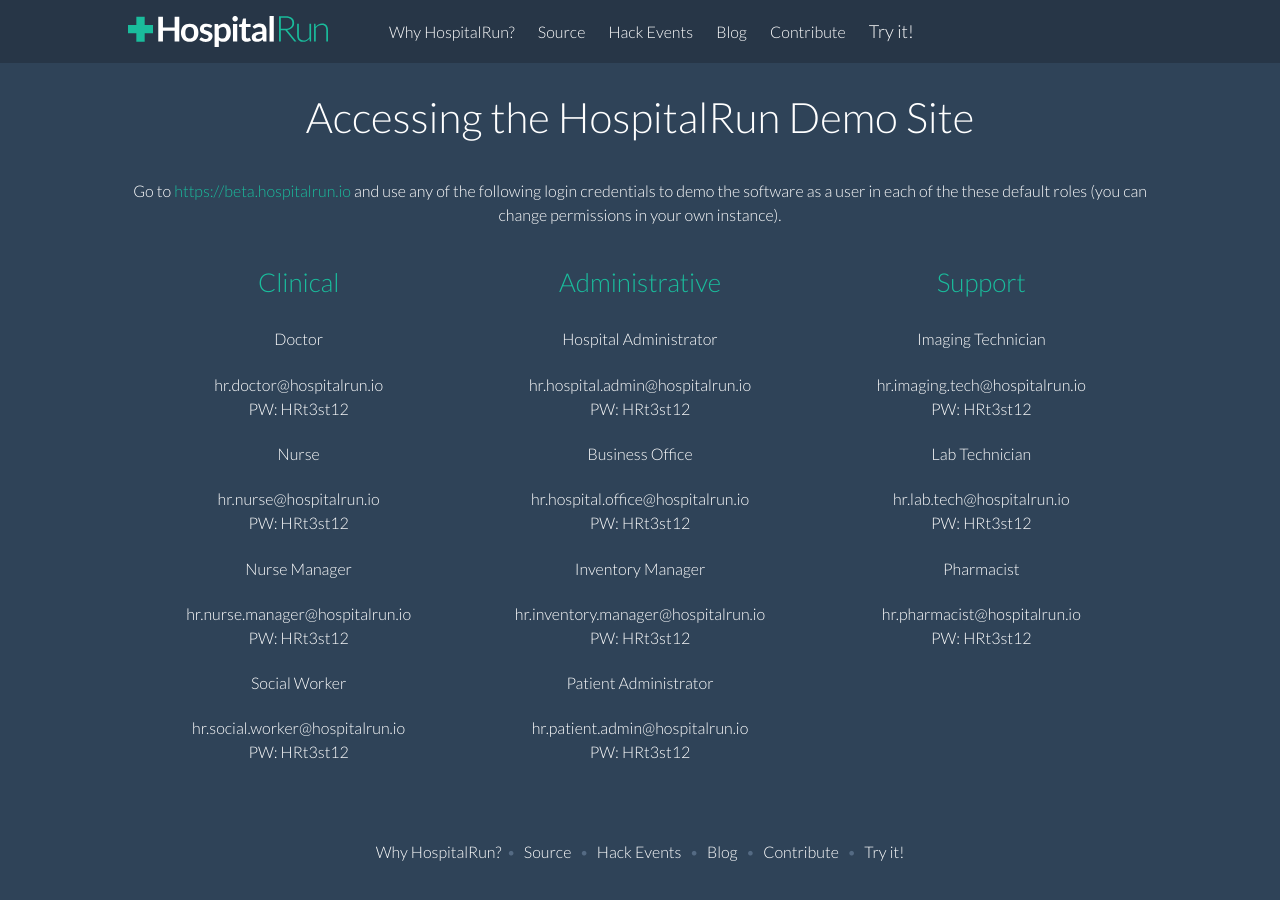
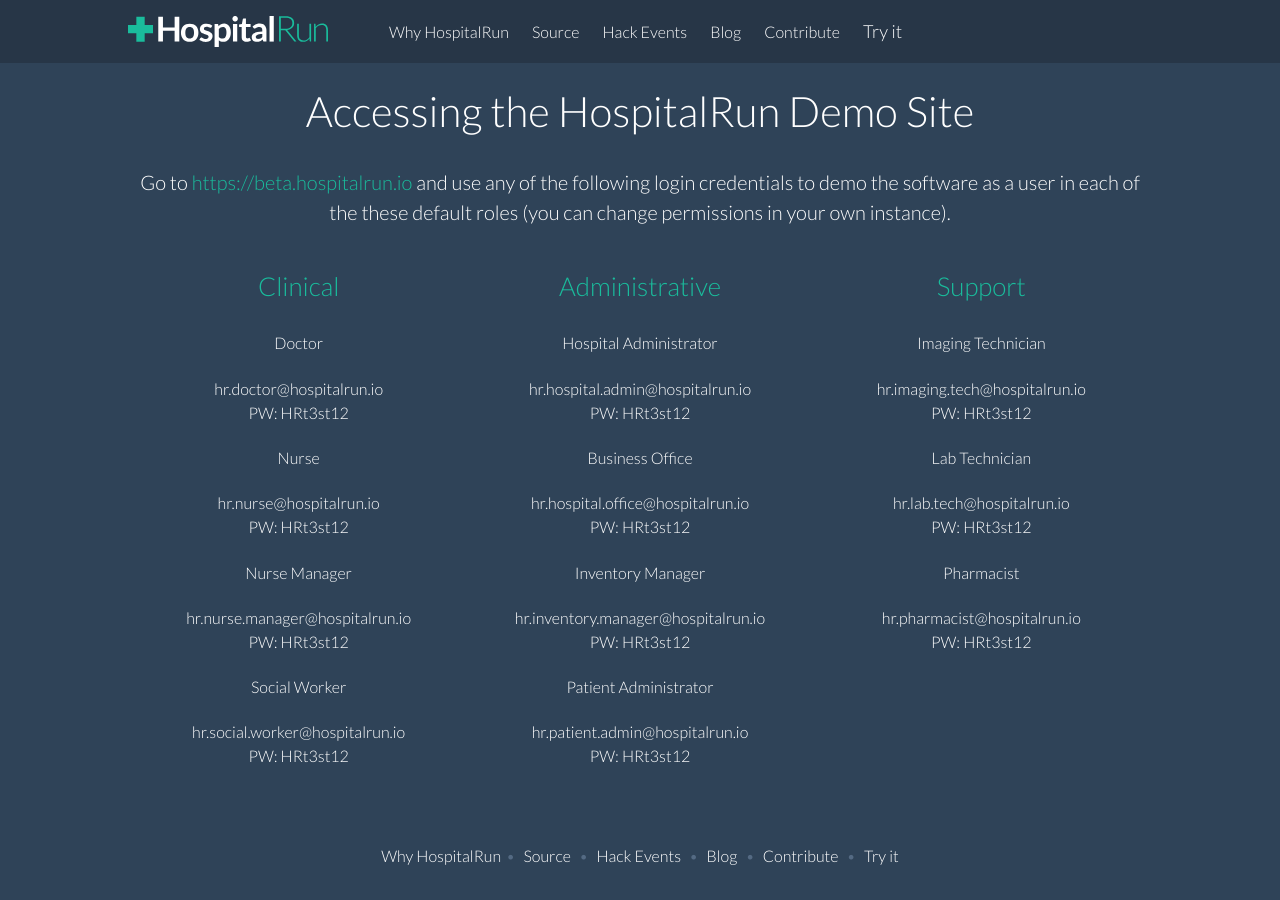
Before and after one commit to HospitalRun/hospitalrun.io, a Jekyll site: the page built from demo/index.md, in a window 1280 px wide. Built offline with Jekyll 4.4.1, drawn with Linux system fonts in a browser that asks for light colours.

Commit message:
nav and try it changes per @jglovier

```diff
--- a/_includes/footer.html
+++ b/_includes/footer.html
@@ -2,12 +2,12 @@
   <div class="wrapper">
 
     <nav class="footer-nav">
-      <a href="/blog/2016/06/why-hospitalrun" class="footer-link">Why HospitalRun?</a>&bull;
+      <a href="/blog/2016/06/why-hospitalrun" class="footer-link">Why HospitalRun</a>&bull;
       <a href="https://github.com/hospitalrun" class="footer-link">Source</a> &bull;
       <a href="/events" class="footer-link" target="_blank">Hack Events</a> &bull;
       <a href="/blog" class="footer-link">Blog</a> &bull;
       <a href="/contribute" class="footer-link">Contribute</a> &bull;
-      <a href="/tryit" class="footer-link">Try it!</a>
+      <a href="/tryit" class="footer-link">Try it</a>
     </nav>
   </div>
 </footer>
--- a/_includes/home/hero.html
+++ b/_includes/home/hero.html
@@ -4,7 +4,7 @@
     <h1 class="hero-heading">Open source software for<br> developing world hospitals.</h1>
 
     <div class="cta-row">
-      <a href="/tryit" class="cta primary">Try it Now!</a>
+      <a href="/tryit" class="cta primary">Try HospitalRun</a>
       <a href="https://github.com/HospitalRun/hospitalrun-frontend" class="cta secondary">View source on GitHub</a>
     </div>
 
--- a/_includes/nav-links.html
+++ b/_includes/nav-links.html
@@ -1,6 +1,6 @@
-<a href="/blog/2016/06/why-hospitalrun" class="nav-link">Why HospitalRun?</a>
+<a href="/blog/2016/06/why-hospitalrun" class="nav-link">Why HospitalRun</a>
 <a href="https://github.com/hospitalrun" class="nav-link">Source</a>
 <a href="/events" class="nav-link">Hack Events</a>
 <a href="/blog" class="nav-link">Blog</a>
 <a href="/contribute" class="nav-link">Contribute</a>
-<a href="/tryit" class="nav-link cta">Try it!</a>
+<a href="/tryit" class="nav-link cta">Try it</a>
--- a/_sass/_tryit.scss
+++ b/_sass/_tryit.scss
@@ -6,6 +6,11 @@
 
   .hero-heading {
     margin-top: 0.67em;
+    line-height: 2.5rem;
+  }
+
+  p {
+    font-size: 1.25rem;
   }
 }
 
@@ -28,6 +33,7 @@
     .screenshot-img {
       width: auto;
       height: 135px;
+      border-radius: 3px;
     }
   }
 }
```
Also changed, not shown: tryit/index.md (+4 -4 lines).
